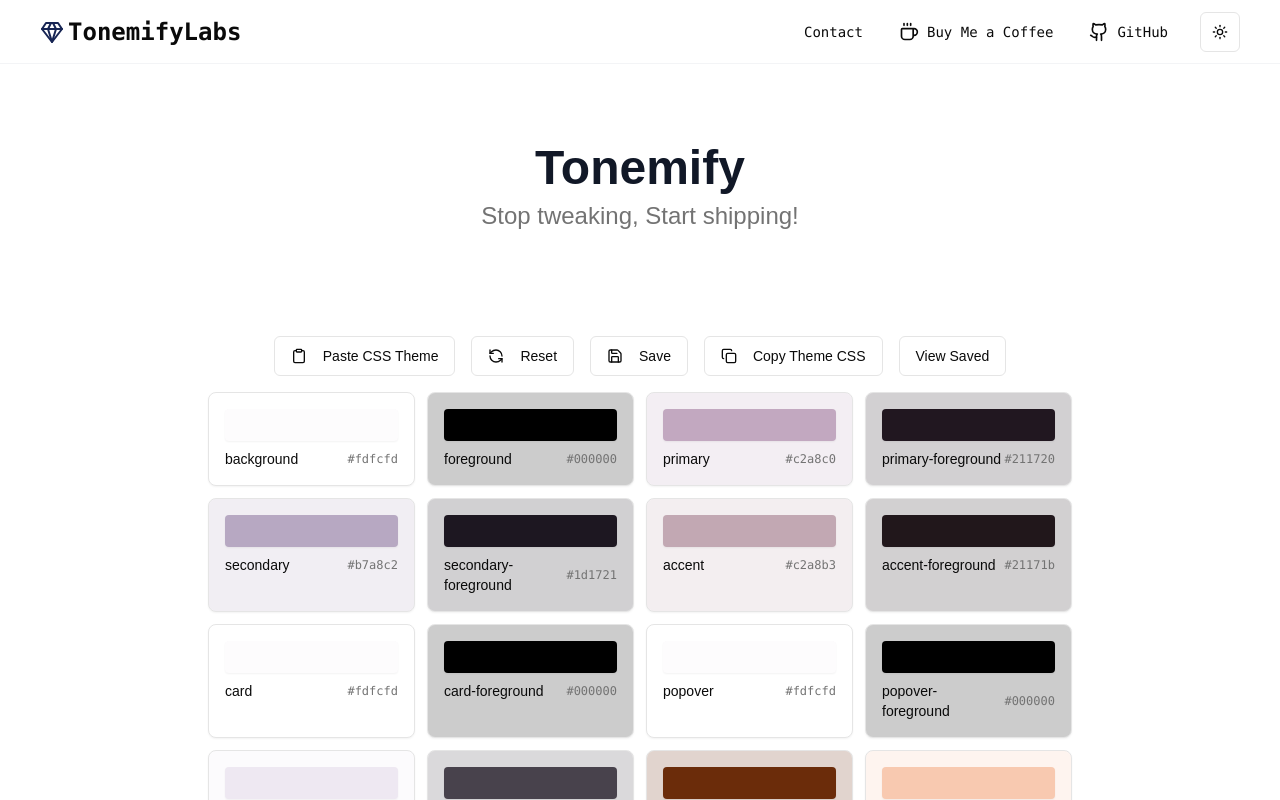
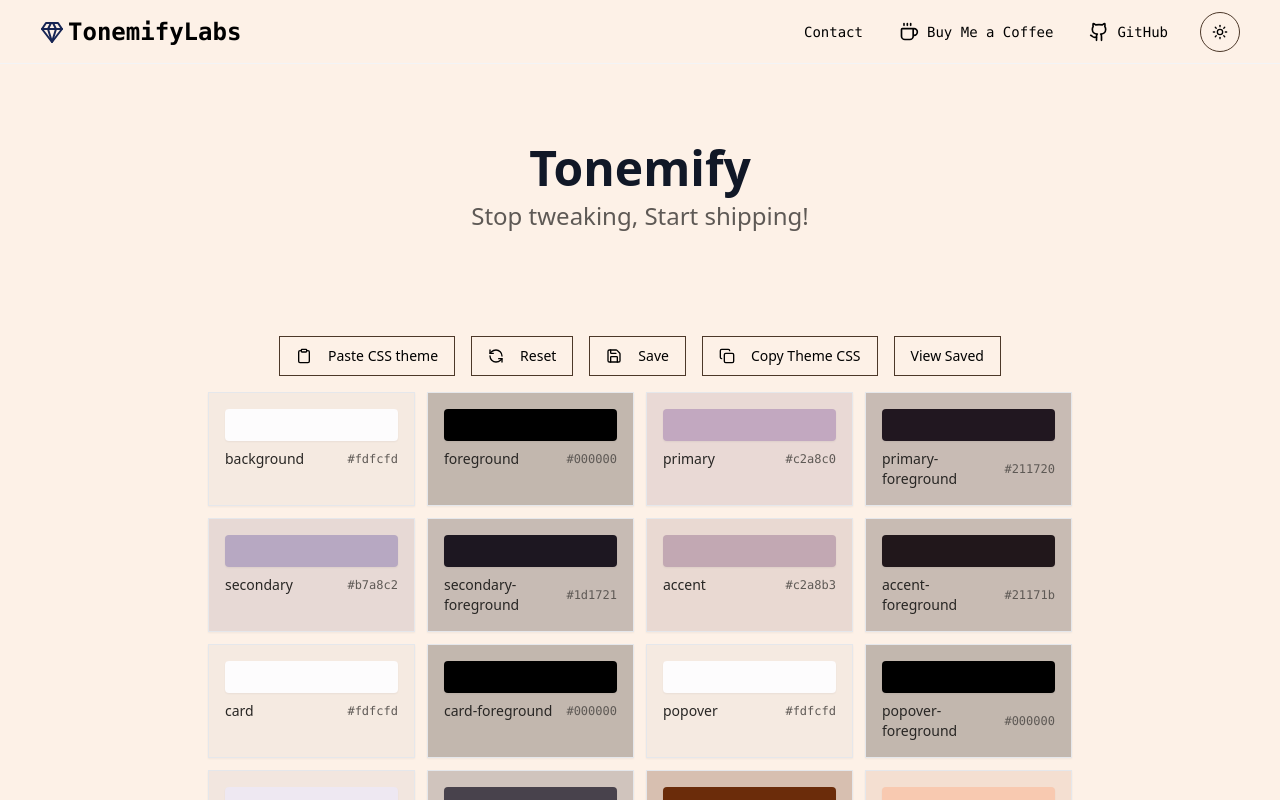
Before and after one commit to BarriosXJavier/tonemify, a Next.js app: page / in a window 1280 px wide. Shown: the top 800 px of the page. Built offline with nearby package versions, Linux system fonts and the light colour scheme.

Commit message:
fix theme detection hydration error, README

```diff
--- a/src/app/globals.css
+++ b/src/app/globals.css
@@ -2,73 +2,48 @@
 @tailwind components;
 @tailwind utilities;
 
-body {
-  font-family: Arial, Helvetica, sans-serif;
+:root {
+  --background: 26 88% 95%;
+  --foreground: 26 5% 10%;
+  --card: 26 50% 90%;
+  --card-foreground: 26 5% 15%;
+  --popover: 26 88% 95%;
+  --popover-foreground: 26 95% 10%;
+  --primary: 26 95% 44%;
+  --primary-foreground: 0 0% 100%;
+  --secondary: 26 30% 70%;
+  --secondary-foreground: 0 0% 0%;
+  --muted: -12 30% 85%;
+  --muted-foreground: 26 5% 35%;
+  --accent: -12 30% 80%;
+  --accent-foreground: 26 5% 15%;
+  --destructive: 0 88% 30%;
+  --destructive-foreground: 26 5% 90%;
+  --border: 26 30% 50%;
+  --input: 26 30% 23%;
+  --ring: 26 95% 44%;
+  --radius: 0rem;
 }
 
-@layer base {
-  :root {
-    --background: 222 61% 100%;
-    --foreground: 0 0% 3.9%;
-    --card: 0 0% 100%;
-    --card-foreground: 0 0% 3.9%;
-    --popover: 0 0% 100%;
-    --popover-foreground: 0 0% 3.9%;
-    --primary: 0 0% 9%;
-    --primary-foreground: 0 0% 98%;
-    --secondary: 0 0% 96.1%;
-    --secondary-foreground: 0 0% 9%;
-    --muted: 0 0% 96.1%;
-    --muted-foreground: 0 0% 45.1%;
-    --accent: 0 0% 96.1%;
-    --accent-foreground: 0 0% 9%;
-    --destructive: 0 84.2% 60.2%;
-    --destructive-foreground: 0 0% 98%;
-    --border: 0 0% 89.8%;
-    --input: 0 0% 89.8%;
-    --ring: 0 0% 3.9%;
-    --chart-1: 12 76% 61%;
-    --chart-2: 173 58% 39%;
-    --chart-3: 197 37% 24%;
-    --chart-4: 43 74% 66%;
-    --chart-5: 27 87% 67%;
-    --radius: 0.5rem;
-  }
-
-  .dark {
-    --background: 222 53% 3%;
-    --foreground: 0 0% 98%;
-    --card: 0 0% 3.9%;
-    --card-foreground: 0 0% 98%;
-    --popover: 0 0% 3.9%;
-    --popover-foreground: 0 0% 98%;
-    --primary: 0 0% 98%;
-    --primary-foreground: 0 0% 9%;
-    --secondary: 0 0% 14.9%;
-    --secondary-foreground: 0 0% 98%;
-    --muted: 0 0% 14.9%;
-    --muted-foreground: 0 0% 63.9%;
-    --accent: 0 0% 14.9%;
-    --accent-foreground: 0 0% 98%;
-    --destructive: 0 62.8% 30.6%;
-    --destructive-foreground: 0 0% 98%;
-    --border: 0 0% 14.9%;
-    --input: 0 0% 14.9%;
-    --ring: 0 0% 83.1%;
-    --chart-1: 220 70% 50%;
-    --chart-2: 160 60% 45%;
-    --chart-3: 30 80% 55%;
-    --chart-4: 280 65% 60%;
-    --chart-5: 340 75% 55%;
-  }
+.dark {
+  --background: 26 50% 10%;
+  --foreground: 26 5% 90%;
+  --card: 26 50% 10%;
+  --card-foreground: 26 5% 90%;
+  --popover: 26 50% 5%;
+  --popover-foreground: 26 5% 90%;
+  --primary: 26 95% 44%;
+  --primary-foreground: 0 0% 100%;
+  --secondary: 26 30% 20%;
+  --secondary-foreground: 0 0% 100%;
+  --muted: -12 30% 23%;
+  --muted-foreground: 26 5% 60%;
+  --accent: -12 30% 23%;
+  --accent-foreground: 26 5% 90%;
+  --destructive: 0 88% 30%;
+  --destructive-foreground: 26 5% 90%;
+  --border: 26 30% 23%;
+  --input: 26 30% 23%;
+  --ring: 26 95% 44%;
+  --radius: 0rem;
 }
-
-@layer base {
-  * {
-    @apply border-border;
-  }
-
-  body {
-    @apply bg-background text-foreground;
-  }
-}
--- a/src/components/color-controls.tsx
+++ b/src/components/color-controls.tsx
@@ -26,6 +26,9 @@
   };
 
   const hexToHsl = (hex: string): [number, number, number, number] => {
+    if (!/^#([0-9A-F]{3}){1,2}([0-9A-F]{2})?$/.test(hex)) {
+      throw new Error("Invalid hex color format");
+    }
     const r = parseInt(hex.slice(1, 3), 16) / 255;
     const g = parseInt(hex.slice(3, 5), 16) / 255;
     const b = parseInt(hex.slice(5, 7), 16) / 255;
@@ -51,6 +54,7 @@
 
   const currentColorHex = hslToHex(color.hue, color.saturation, color.lightness, color.alpha);
 
+
   const hslToRgb = (h: number, s: number, l: number): [number, number, number] => {
     s /= 100;
     l /= 100;
@@ -75,6 +79,8 @@
 
     return [(r + m) * 255, (g + m) * 255, (b + m) * 255];
   };
+
+  const backgroundColor = `rgba(${hslToRgb(color.hue, color.saturation, color.lightness).join(',')}, ${color.alpha})`;
 
   return (
     <div className="space-y-6">
@@ -145,11 +151,11 @@
           min={0}
           max={1}
           step={0.01}
-          onValueChange={([value]) => {
+          onValueChange={([value]: number[]) => {
             onChange("alpha", value);
           }}
           className="h-2 rounded-full"
-          style={{ backgroundColor: `rgba(${hslToRgb(color.hue, color.saturation, color.lightness).join(',')}, ${color.alpha})` }}
+          style={{ backgroundColor }}
         />
       </div>
     </div>
--- a/src/components/theme-generator.tsx
+++ b/src/components/theme-generator.tsx
@@ -13,8 +13,7 @@
   DialogTitle,
 } from "@/components/ui/dialog";
 import { ColorControls } from "@/components/color-controls";
-import { Input } from "@/components/ui/input"; // Ensure this import is present
-
+import { Input } from "@/components/ui/input";
 
 interface ColorConfig {
   hue: number;
@@ -51,6 +50,10 @@
 };
 
 function hslToHex(h: number, s: number, l: number): string {
+  // Clamp values to valid ranges
+  h = ((h % 360) + 360) % 360; // Ensure hue is between 0-359
+  s = Math.min(Math.max(s, 0), 100); // Saturation between 0-100
+  l = Math.min(Math.max(l, 0), 100); // Lightness between 0-100
   l /= 100;
   const a = (s * Math.min(l, 1 - l)) / 100;
   const f = (n: number) => {
@@ -70,22 +73,22 @@
   const [pasteInput, setPasteInput] = useState<string>("");
   const [isPasteDialogOpen, setIsPasteDialogOpen] = useState(false);
   const [savedThemes, setSavedThemes] = useState<Record<string, string>>({});
+  // eslint-disable-next-line @typescript-eslint/no-unused-vars
   const [themeName, setThemeName] = useState<string>("");
 
-  // Add a new state for the input value
   const [themeInput, setThemeInput] = useState<string>("");
 
   const [isViewSavedThemesOpen, setIsViewSavedThemesOpen] = useState(false);
-  const [isSaveDialogOpen, setIsSaveDialogOpen] = useState(false); // State for dialog visibility
+  const [isSaveDialogOpen, setIsSaveDialogOpen] = useState(false); //
 
   useEffect(() => {
-    const selectedThemeName = localStorage.getItem('selectedTheme');
+    const selectedThemeName = localStorage.getItem("selectedTheme");
     if (selectedThemeName) {
       const themeCSS = localStorage.getItem(selectedThemeName);
       if (themeCSS) {
         setPasteInput(themeCSS);
         setThemeName(selectedThemeName);
-        handlePasteTheme(themeCSS);
+        handlePasteTheme();
       }
     }
   }, []);
@@ -106,7 +109,7 @@
           const hue = parseInt(match[2], 10);
           const saturation = parseInt(match[3], 10);
           const lightness = parseInt(match[4], 10);
-          parsedColors[name] = { hue, saturation, lightness, alpha: 1 }; // Default alpha
+          parsedColors[name] = { hue, saturation, lightness, alpha: 1 };
         }
       };
 
@@ -119,7 +122,6 @@
         const darkColors = darkMatches[1];
         addColorsFromMatch(darkColors);
       }
-
 
       const expectedColors = [
         "background",
@@ -226,14 +228,14 @@
   };
 
   const saveTheme = (): void => {
-    const name = themeInput; // Use the input value
+    const name = themeInput;
     if (name) {
       const themeCSS = generateThemeCSS();
       localStorage.setItem(name, themeCSS);
       setSavedThemes((prev) => ({ ...prev, [name]: themeCSS }));
       toast.success("Theme saved successfully!");
-      setThemeInput(""); // Clear the input after saving
-      setIsSaveDialogOpen(false); // Close the dialog
+      setThemeInput("");
+      setIsSaveDialogOpen(false);
     }
   };
 
@@ -247,19 +249,31 @@
               onClick={() => setIsPasteDialogOpen(true)}
               className="mb-2 sm:mb-0"
             >
-              <Clipboard className="w-4 h-4 mr-2" /> {/* Icon for Paste */}
-              Paste CSS Theme
+              <Clipboard className="w-4 h-4 mr-2" />
+              Paste CSS theme
             </Button>
-            <Button variant="outline" onClick={resetToDefault} className="mb-2 sm:mb-0">
-              <RefreshCcw className="w-4 h-4 mr-2" /> {/* Icon for Reset */}
+            <Button
+              variant="outline"
+              onClick={resetToDefault}
+              className="mb-2 sm:mb-0"
+            >
+              <RefreshCcw className="w-4 h-4 mr-2" />
               Reset
             </Button>
-            <Button variant="outline" onClick={() => setIsSaveDialogOpen(true)} className="mb-2 sm:mb-0">
-              <Save className="w-4 h-4 mr-2" /> {/* Icon for Save */}
+            <Button
+              variant="outline"
+              onClick={() => setIsSaveDialogOpen(true)}
+              className="mb-2 sm:mb-0"
+            >
+              <Save className="w-4 h-4 mr-2" />
               Save
             </Button>
-            <Button variant="outline" onClick={copyTheme} className="mb-2 sm:mb-0">
-              <Copy className="w-4 h-4 mr-2" /> {/* Icon for Copy */}
+            <Button
+              variant="outline"
+              onClick={copyTheme}
+              className="mb-2 sm:mb-0"
+            >
+              <Copy className="w-4 h-4 mr-2" />
               Copy Theme CSS
             </Button>
             <Button variant="outline">
@@ -268,21 +282,24 @@
           </div>
           {/* Paste Theme Dialog */}
           <Dialog open={isPasteDialogOpen} onOpenChange={setIsPasteDialogOpen}>
-            <DialogContent>
+            <DialogContent className="bg-background/60">
               <DialogHeader>
                 <DialogTitle>Paste CSS Theme</DialogTitle>
               </DialogHeader>
               <textarea
                 value={pasteInput}
                 onChange={(e) => setPasteInput(e.target.value)}
-                className="w-full h-60 border rounded p-2" // Increased height for better visibility
-                placeholder="Paste your CSS theme here..."
+                className="w-full h-60 border rounded p-2"
+                placeholder="Paste your CSS theme..."
               />
               <div className="flex justify-end space-x-2 mt-4">
                 <Button variant="outline" onClick={handlePasteTheme}>
                   Done
                 </Button>
-                <Button variant="outline" onClick={() => setIsPasteDialogOpen(false)}>
+                <Button
+                  variant="outline"
+                  onClick={() => setIsPasteDialogOpen(false)}
+                >
                   Cancel
                 </Button>
               </div>
@@ -333,7 +350,7 @@
         open={activeColor !== null}
         onOpenChange={(open) => !open && setActiveColor(null)}
       >
-        <DialogContent className="bg-black text-white  dark:bg-white dark:text-black">
+        <DialogContent className="">
           <DialogHeader>
             <DialogTitle className="capitalize">{activeColor}</DialogTitle>
           </DialogHeader>
--- a/src/components/theme-provider.tsx
+++ b/src/components/theme-provider.tsx
@@ -2,7 +2,6 @@
 
 import { ThemeProvider as NextThemesProvider } from "next-themes";
 import { ReactNode } from "react";
-import { useTheme } from "next-themes";
 
 interface ThemeProviderProps {
   children: ReactNode;
@@ -14,7 +13,7 @@
 
 export function ThemeProvider({
   children,
-  defaultTheme = "system",
+  defaultTheme = "dark",
   attribute = "class",
   enableSystem = true,
   disableTransitionOnChange = false,
@@ -30,9 +29,3 @@
     </NextThemesProvider>
   );
 }
-
-// Custom hook to use the theme context
-export const useThemeContext = () => {
-  const { theme, setTheme } = useTheme();
-  return { theme, setTheme };
-};
--- a/src/components/theme-switch.tsx
+++ b/src/components/theme-switch.tsx
@@ -1,7 +1,6 @@
 "use client";
-
 import * as React from "react";
-import { Moon, Sun } from "lucide-react";
+import { Moon, Sun, Monitor } from "lucide-react";
 import { useTheme } from "next-themes";
 import { Button } from "@/components/ui/button";
 import {
@@ -13,29 +12,63 @@
 
 export function ModeToggle() {
   const { theme, setTheme } = useTheme();
+  const [mounted, setMounted] = React.useState(false);
+
+  React.useEffect(() => {
+    setMounted(true);
+  }, []);
+
+  // Don't render anything until mounted to prevent hydration mismatch
+  if (!mounted) {
+    return (
+      <Button variant="outline" size="icon" className="w-10 h-10 rounded-full">
+        <span className="sr-only">Toggle theme</span>
+      </Button>
+    );
+  }
 
   return (
     <DropdownMenu>
       <DropdownMenuTrigger asChild>
-        <Button variant="outline" size="icon">
+        <Button
+          variant="outline"
+          size="icon"
+          className="relative w-10 h-10 rounded-full hover:bg-accent hover:text-accent-foreground focus-visible:ring-2 focus-visible:ring-ring focus-visible:ring-offset-2"
+        >
           <Sun
-            className={`h-[1.2rem] w-[1.2rem] transition-all ${theme === "dark" ? "-rotate-90 scale-0" : "rotate-0 scale-100"}`}
+            className={`h-5 w-5 absolute transition-all ${
+              theme === "dark" ? "opacity-0" : "opacity-100"
+            }`}
           />
           <Moon
-            className={`absolute h-[1.2rem] w-[1.2rem] transition-all ${theme === "dark" ? "rotate-0 scale-100" : "rotate-90 scale-0"}`}
+            className={`h-5 w-5 absolute transition-all ${
+              theme === "dark" ? "opacity-100" : "opacity-0"
+            }`}
           />
           <span className="sr-only">Toggle theme</span>
         </Button>
       </DropdownMenuTrigger>
-      <DropdownMenuContent align="end">
-        <DropdownMenuItem onClick={() => setTheme("light")}>
-          Light
+      <DropdownMenuContent align="end" className="w-40">
+        <DropdownMenuItem
+          onClick={() => setTheme("light")}
+          className="flex items-center gap-2 cursor-pointer"
+        >
+          <Sun className="h-4 w-4" />
+          <span>Light</span>
         </DropdownMenuItem>
-        <DropdownMenuItem onClick={() => setTheme("dark")}>
-          Dark
+        <DropdownMenuItem
+          onClick={() => setTheme("dark")}
+          className="flex items-center gap-2 cursor-pointer"
+        >
+          <Moon className="h-4 w-4" />
+          <span>Dark</span>
         </DropdownMenuItem>
-        <DropdownMenuItem onClick={() => setTheme("system")}>
-          System
+        <DropdownMenuItem
+          onClick={() => setTheme("system")}
+          className="flex items-center gap-2 cursor-pointer"
+        >
+          <Monitor className="h-4 w-4" />
+          <span>System</span>
         </DropdownMenuItem>
       </DropdownMenuContent>
     </DropdownMenu>
--- a/src/components/ui/dialog.tsx
+++ b/src/components/ui/dialog.tsx
@@ -21,7 +21,7 @@
   <DialogPrimitive.Overlay
     ref={ref}
     className={cn(
-      "fixed inset-0 z-50 bg-black/80  data-[state=open]:animate-in data-[state=closed]:animate-out data-[state=closed]:fade-out-0 data-[state=open]:fade-in-0",
+      "fixed inset-0 z-50 bg-background data-[state=open]:animate-in data-[state=closed]:animate-out data-[state=closed]:fade-out-0 data-[state=open]:fade-in-0",
       className
     )}
     {...props}
@@ -34,7 +34,7 @@
   React.ComponentPropsWithoutRef<typeof DialogPrimitive.Content>
 >(({ className, children, ...props }, ref) => (
   <DialogPortal>
-    <DialogOverlay />
+    <DialogOverlay className="bg-background"/>
     <DialogPrimitive.Content
       ref={ref}
       className={cn(
--- a/src/lib/colorUtils.ts
+++ b/src/lib/colorUtils.ts
@@ -13,7 +13,7 @@
     a = parseInt(hex.substring(6, 8), 16) / 255;
   }
 
-  // Calculate min, max, and delta
+
   const max = Math.max(r, g, b);
   const min = Math.min(r, g, b);
   let h = 0,
```
Also changed, not shown: src/components/preview.tsx (added, +11 -0 lines), 1 other file (tests, documents, lock files or other folders).
